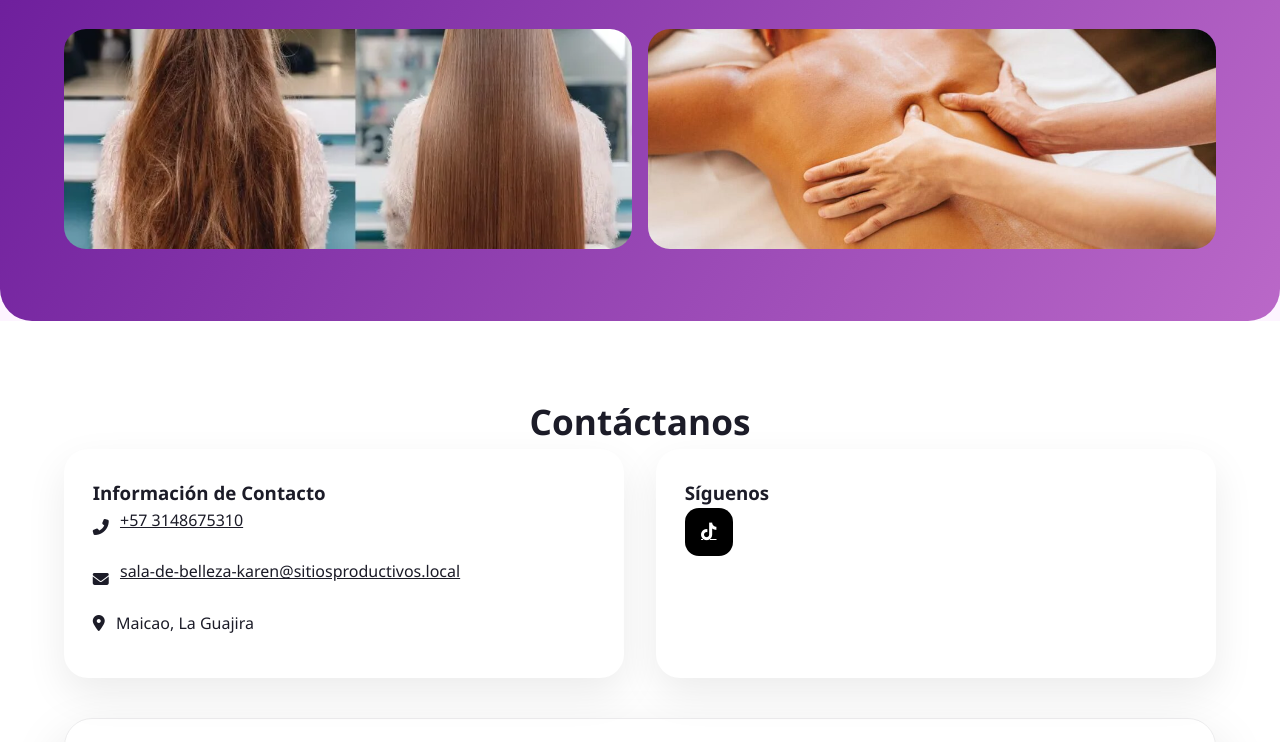
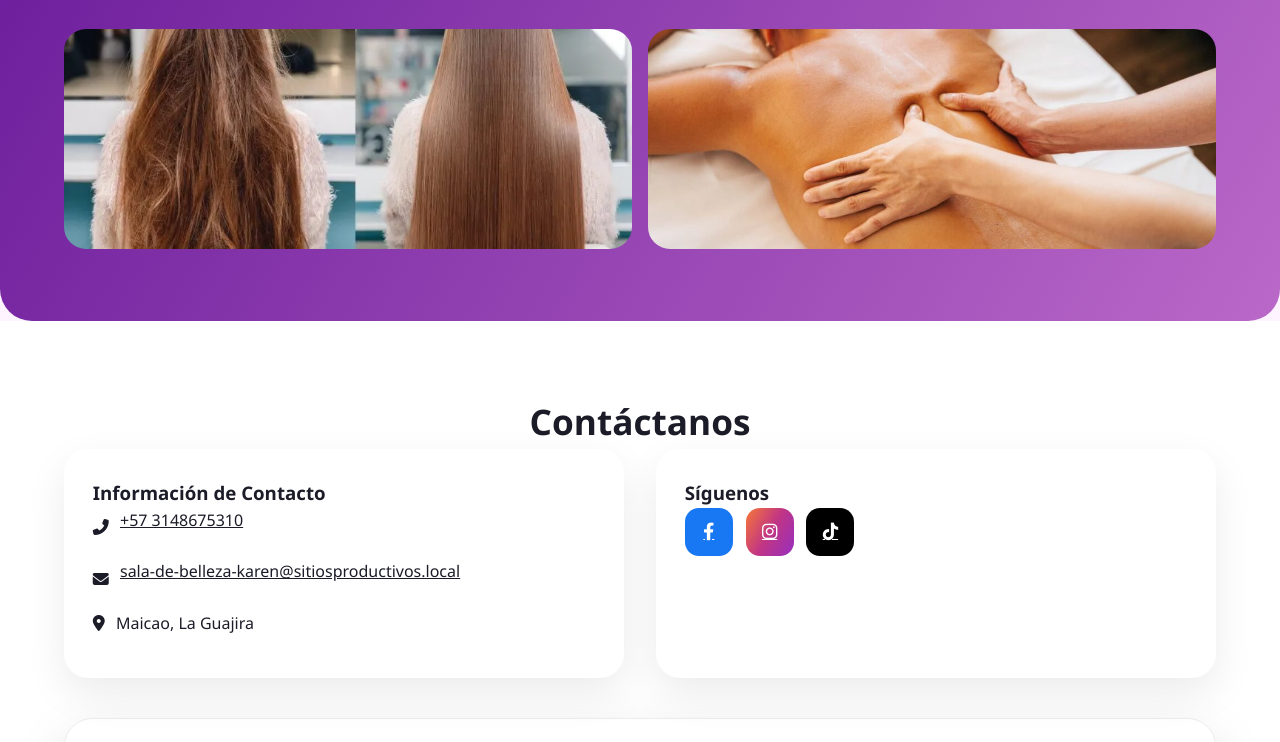
Before and after one commit to ReconvencionLaboralGuajira/sala-de-belleza-karen-83, a plain HTML site: page index.html in a window 1280 px wide. Shown: the part 2797-3539 px from the top of the page. Drawn offline with Linux system fonts and the light colour scheme; no server answers; grey boxes are pictures that could not be loaded.

Commit message:
Publish site

```diff
--- a/index.html
+++ b/index.html
@@ -262,9 +262,17 @@
                     <h3>Síguenos</h3>
                     <div class="social-links">
 
+                        <a href="https://www.facebook.com/share/1Ew3ZKvNU9/" target="_blank" rel="noopener" class="social-icon fb">
+                            <i class="fab fa-facebook-f"></i>
+                        </a>
 
 
-                        <a href="https://www.tiktok.com/@saladebellezakaren" target="_blank" rel="noopener" class="social-icon tt">
+                        <a href="https://www.instagram.com/saladebellezakaren?igsh=eXFnaDNvczdueHho" target="_blank" rel="noopener" class="social-icon ig">
+                            <i class="fab fa-instagram"></i>
+                        </a>
+
+
+                        <a href="tiktok.com/@saladebellezakaren_" target="_blank" rel="noopener" class="social-icon tt">
                             <i class="fab fa-tiktok"></i>
                         </a>
 
```
